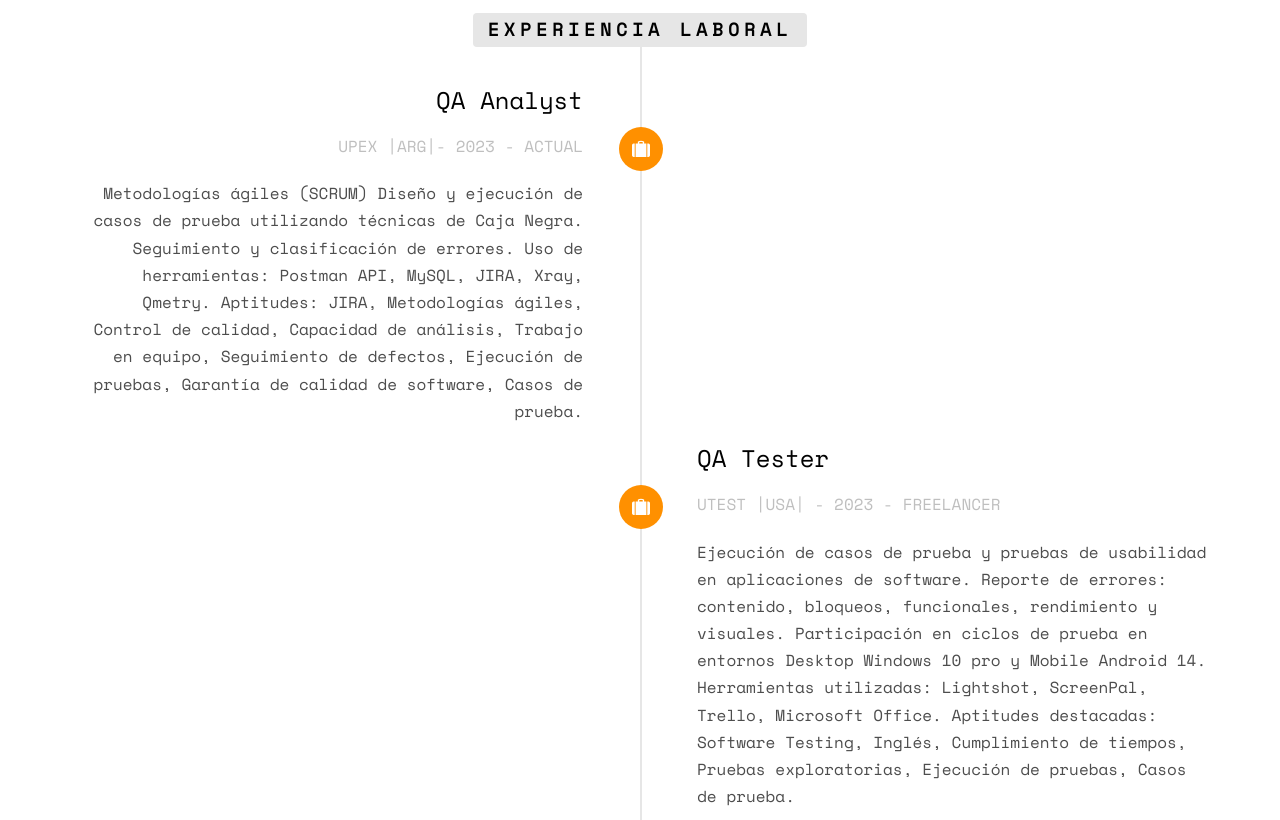
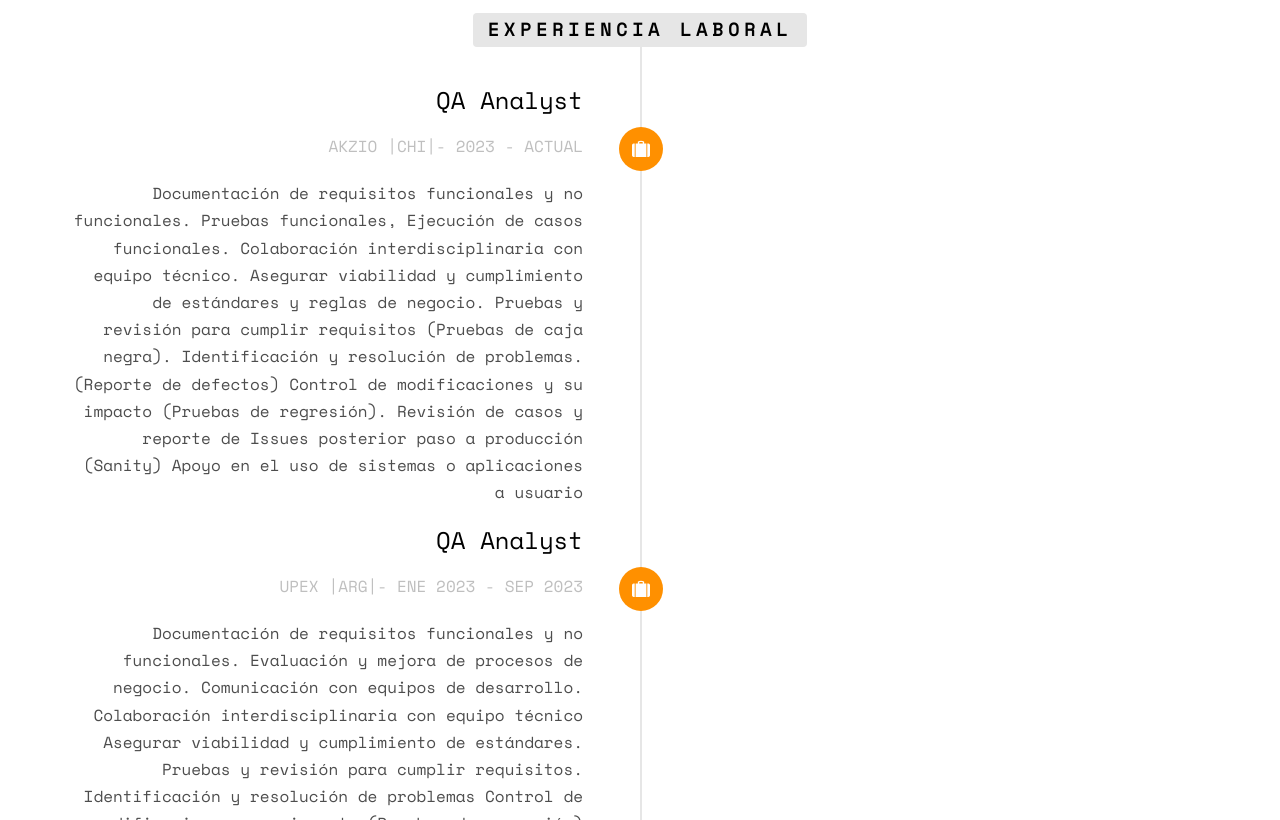
Before and after one commit to diegocal1/Portafolio_DiegoCaldera, a plain HTML site: page index.html in a window 1280 px wide. Shown: the part 1980-2800 px from the top of the page. Drawn offline with nearby package versions, Linux system fonts and the light colour scheme; files whose address does not match are found by name.

Commit message:
actualizacion del sitio

```diff
--- a/index.html
+++ b/index.html
@@ -3,7 +3,7 @@
 	<head>
 	<meta charset="utf-8">
 	<meta http-equiv="X-UA-Compatible" content="IE=edge">
-	<title>CV Diego Caldera A. </title>
+	<title>CV Diego Caldera Arenas. </title>
 	<meta name="viewport" content="width=device-width, initial-scale=1">
 	<meta name="description" content="Portafolio CV Diego Caldera" />
 	<meta name="keywords" content="Sofware testing, QA, QA analyst,Git, Githubd, html5, css3, mobile first, responsive" />
@@ -67,7 +67,7 @@
 				<div class="col-md-8 col-md-offset-2 text-center">
 					<div class="display-t js-fullheight">
 						<div class="display-tc js-fullheight animate-box" data-animate-effect="fadeIn">
-							<div class="profile-thumb" style="background: url(images/foto3.png);"></div>
+							<div class="profile-thumb" style="background: url(images/foto3.jpeg)></div>
 							<h1><span>Diego R Caldera Arenas </span></h1>
 							<h3><span>QA TESTER | QA ANALYST </span></h3>
 							<p>
@@ -143,16 +143,42 @@
 							<div class="timeline-panel">
 								<div class="timeline-heading">
 									<h3 class="timeline-title">QA Analyst</h3>
-									<span class="company">UPEX |ARG|- 2023 - ACTUAL  </span>
+									<span class="company">AKZIO |CHI|- 2023 - ACTUAL  </span>
 								</div>
 								<div class="timeline-body">
-									<p>Metodologías ágiles (SCRUM)
-										Diseño y ejecución de casos de prueba utilizando técnicas de Caja Negra.
-										Seguimiento y clasificación de errores.
-										Uso de herramientas: Postman API, MySQL, JIRA, Xray, Qmetry.
-										Aptitudes: JIRA, Metodologías ágiles, Control de calidad, Capacidad de análisis, Trabajo en equipo, Seguimiento de defectos, Ejecución de pruebas, Garantía de calidad de software, Casos de prueba.</p>
+									<p>Documentación de requisitos funcionales y no funcionales.
+										Pruebas funcionales,
+										Ejecución de casos funcionales.
+										Colaboración interdisciplinaria con equipo técnico.
+										Asegurar viabilidad y cumplimiento de estándares y reglas de negocio.
+										Pruebas y revisión para cumplir requisitos (Pruebas de caja negra).
+										Identificación y resolución de problemas.(Reporte de defectos)
+										Control de modificaciones y su impacto (Pruebas de regresión).
+										Revisión de casos y reporte de Issues posterior paso a producción (Sanity)
+										Apoyo en el uso de sistemas o aplicaciones a usuario</p>
 								</div>
 							</div>
+							<li class="animate-box timeline-unverted">
+								<div class="timeline-badge"><i class="icon-suitcase"></i></div>
+								<div class="timeline-panel">
+									<div class="timeline-heading">
+										<h3 class="timeline-title">QA Analyst</h3>
+										<span class="company">UPEX |ARG|- ENE 2023 - SEP 2023  </span>
+									</div>
+									<div class="timeline-body">
+										<p>Documentación de requisitos funcionales y no funcionales.
+											Evaluación y mejora de procesos de negocio.
+											Comunicación con equipos de desarrollo.
+											Colaboración interdisciplinaria con equipo técnico
+											Asegurar viabilidad y cumplimiento de estándares.
+											Pruebas y revisión para cumplir requisitos.
+											Identificación y resolución de problemas
+											Control de modificaciones y su impacto (Pruebas de regresión)
+											Apoyo en el uso de sistemas o aplicaciones.
+											Optimización continua
+											Propuestas de actualización y nuevas características.</p>
+									</div>
+								</div>
 						</li>
 						<li class="timeline-inverted animate-box">
 							<div class="timeline-badge"><i class="icon-suitcase"></i></div>
```
Also changed, not shown: images/foto3.jpeg (added), images/foto3.png (deleted).
